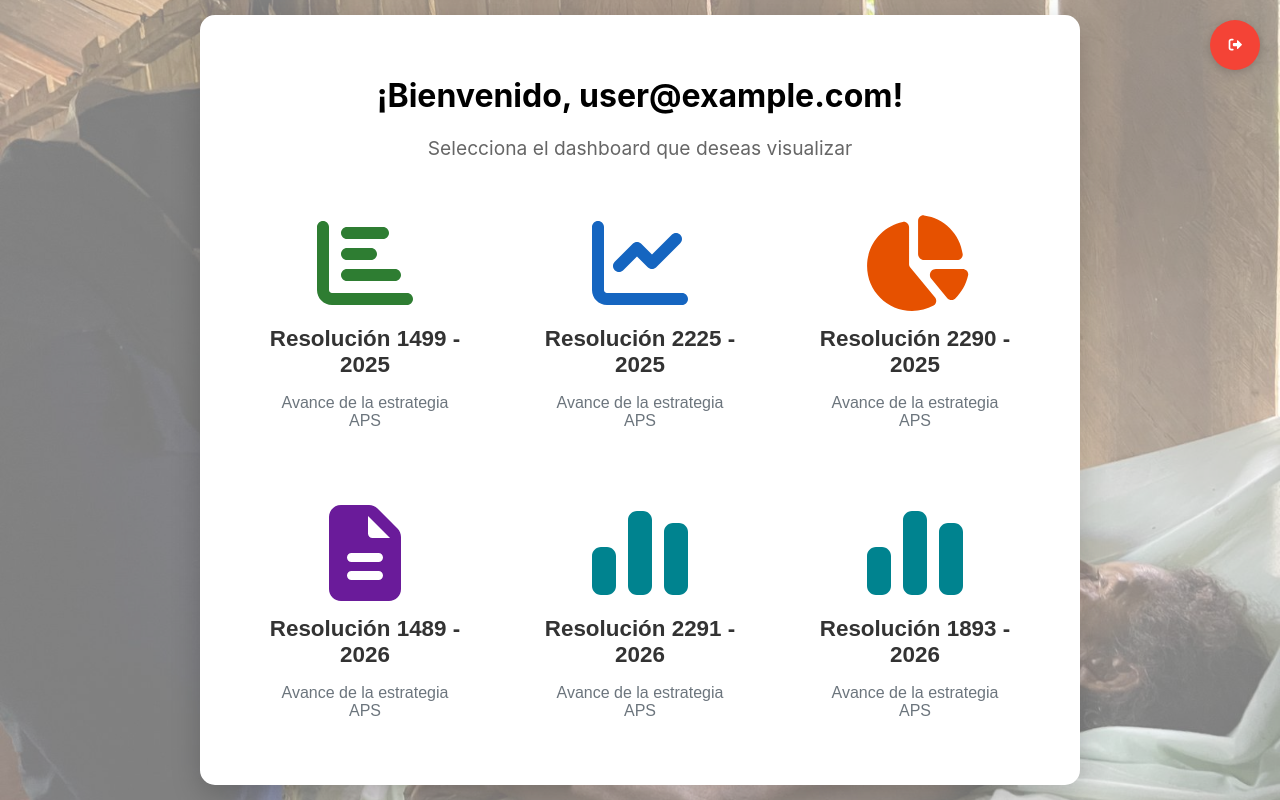
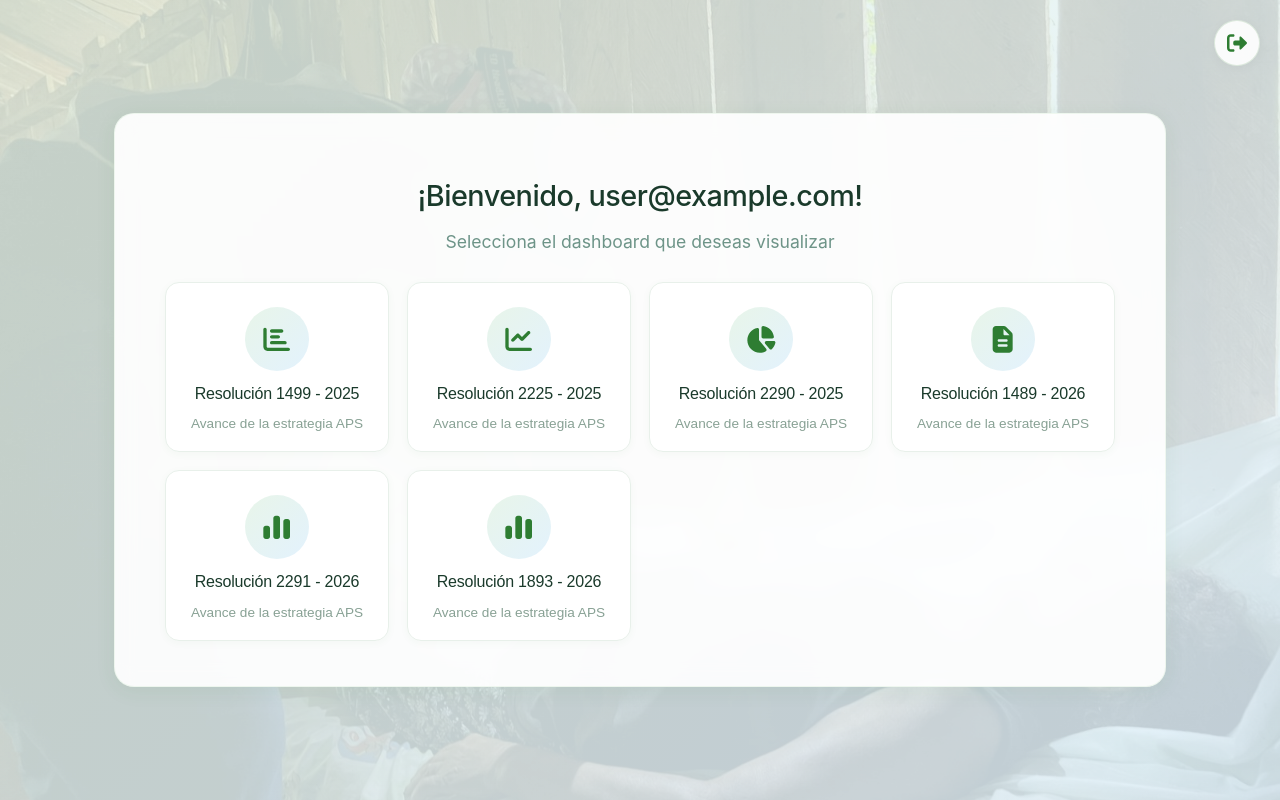
Before and after one commit to soutjkl/appApsNacional, a React (Create React App) app: page /dashboard in a window 1280 px wide. Built offline with nearby package versions, Linux system fonts and the light colour scheme; no server answers; the database is empty; sample sign-in values are in the browser's storage.

Commit message:
Enhance DashboardSelector styles and layout
Updated styles for dashboard selector, including background gradient, card appearance, and hover effects.

```diff
--- a/src/components/DashboardSelector.css
+++ b/src/components/DashboardSelector.css
@@ -5,6 +5,7 @@
   align-items: center;
   min-height: 100vh;
   position: relative;
+  background: linear-gradient(135deg, #e8f5e9 0%, #e3f2fd 100%);
 }
 
 .dashboard-selector-container::before {
@@ -15,88 +16,122 @@
   right: 0;
   bottom: 0;
   background: url('../img/img2.jpg') center/cover no-repeat;
-  opacity: 0.5; /* Ajusta la opacidad aquí */
+  opacity: 0.15;
   z-index: 0;
+}
+
+.welcome-card {
+  background: rgba(255, 255, 255, 0.92);
+  backdrop-filter: blur(10px);
+  border-radius: 20px;
+  position: relative;
+  box-shadow: 0 4px 20px rgba(46, 125, 50, 0.08);
+  padding: 45px 50px;
+  width: 100%;
+  max-width: 950px;
+  text-align: center;
+  z-index: 1;
+  border: 1px solid rgba(76, 175, 80, 0.08);
+}
+
+.welcome-card h1 {
+  white-space: nowrap;
+  overflow: visible;
+  text-overflow: clip;
+  max-width: 100%;
+  color: #1a3a2b;
+  margin-bottom: 8px;
+  font-weight: 500;
+  font-size: 1.8rem;
+  letter-spacing: -0.5px;
+}
+
+.welcome-card p {
+  color: #4a7a6b;
+  margin-bottom: 30px;
+  font-size: 1.1rem;
+  font-weight: 400;
+  opacity: 0.8;
+}
+
+.dashboard-options {
+  display: grid;
+  grid-template-columns: repeat(auto-fit, minmax(190px, 1fr));
+  gap: 18px;
+  margin-top: 15px;
+}
+
+.dashboard-option {
+  background: white;
+  border: 1px solid #e8f0ea;
+  border-radius: 14px;
+  padding: 24px 16px 20px;
+  cursor: pointer;
+  transition: all 0.25s ease;
+  text-align: center;
+  box-shadow: 0 2px 8px rgba(46, 125, 50, 0.04);
+}
+
+.dashboard-option:hover {
+  transform: translateY(-3px);
+  border-color: #81c784;
+  background: #fafffe;
+  box-shadow: 0 6px 20px rgba(46, 125, 50, 0.08);
 }
 
 .option-icon {
   display: flex;
   align-items: center;
   justify-content: center;
+  width: 64px;
+  height: 64px;
+  margin: 0 auto 14px;
+  background: linear-gradient(135deg, #e8f5e9 0%, #e3f2fd 100%);
+  border-radius: 50%;
+  transition: all 0.3s ease;
+}
+
+.dashboard-option:hover .option-icon {
+  transform: scale(1.05);
+  background: linear-gradient(135deg, #c8e6c9 0%, #bbdefb 100%);
+}
+
+.option-icon svg {
+  color: #2e7d32;
+  transition: color 0.3s ease;
+}
+
+.dashboard-option:hover .option-icon svg {
+  color: #1b5e20;
 }
 
 .option-icon-image {
-  width: 60%;
-  object-fit: cover;
+  width: 32px;
+  height: 32px;
+  object-fit: contain;
+  opacity: 0.7;
+  transition: all 0.3s ease;
 }
 
-.welcome-card {
-  background: white;
-  border-radius: 15px;
-  position: relative;
-  box-shadow: 0 10px 30px rgba(0, 0, 0, 0.2);
-  padding: 40px;
-  width: 100%;
-  max-width: 800px;
-  text-align: center;
-}
-/* En DashboardSelector.css */
-.welcome-card h1 {
-  white-space: nowrap;
-  overflow: visible;
-  text-overflow: clip;
-  max-width: 100%;
-}
-
-.welcome-card p {
-  color: #666;
-  margin-bottom: 30px;
-  font-size: 1.2rem;
-}
-
-.dashboard-options {
-  display: flex;
-  flex-wrap: wrap;
-  justify-content: center;
-  gap: 25px;
-  margin-top: 20px;
-}
-
-.dashboard-option {
-  background: white;
-  flex: 1;
-  min-width: 250px;
-  max-width: 300px;
-  border: none;
-  border-radius: 12px;
-  padding: 25px;
-  cursor: pointer;
-  transition: all 0.3s ease;
-  text-align: center;
-}
-
-.dashboard-option:hover {
-  transform: translateY(-5px);
-  box-shadow: 0 8px 25px rgba(0, 0, 0, 0.15);
-  background: #fcffee;
+.dashboard-option:hover .option-icon-image {
+  opacity: 1;
+  transform: scale(1.1);
 }
 
 .dashboard-option h3 {
-  color: #333;
-  margin: 15px 0 10px;
-  font-size: 1.4rem;
+  color: #1a3a2b;
+  margin: 10px 0 6px;
+  font-size: 1rem;
+  font-weight: 500;
+  letter-spacing: -0.2px;
 }
 
 .dashboard-option p {
-  color: #6c757d;
-  font-size: 1rem;
+  color: #6b8a7a;
+  font-size: 0.85rem;
   margin-bottom: 0;
-}
-
-.option-icon {
-  font-size: 3rem;
-  margin-bottom: 15px;
-  color: #2575fc;
+  font-weight: 400;
+  opacity: 0.8;
 }
 
 .logout-btn {
@@ -104,20 +139,92 @@
   top: 20px;
   right: 20px;
   z-index: 1000;
-  background-color: #f44336;
-  color: rgb(255, 255, 255);
-  border: none;
+  background: rgba(255, 255, 255, 0.9);
+  backdrop-filter: blur(8px);
+  color: #2e7d32;
+  border: 1px solid rgba(46, 125, 50, 0.15);
   border-radius: 50%;
-  width: 50px;
-  height: 50px;
+  width: 46px;
+  height: 46px;
   cursor: pointer;
-  box-shadow: 0 2px 10px rgba(0, 0, 0, 0.2);
   display: flex;
   justify-content: center;
   align-items: center;
   transition: all 0.3s ease;
+  font-size: 0;
+  box-shadow: 0 2px 12px rgba(0, 0, 0, 0.04);
 }
 
 .logout-btn:hover {
-  background: rgba(255, 0, 0, 0.3);
+  background: #e8f5e9;
+  border-color: #66bb6a;
+  transform: scale(1.05);
+  box-shadow: 0 4px 16px rgba(46, 125, 50, 0.1);
 }
+
+.logout-btn svg {
+  color: #2e7d32;
+  width: 20px;
+  height: 20px;
+}
+
+/* Responsive */
+@media (max-width: 768px) {
+  .welcome-card {
+    padding: 28px 20px;
+    margin: 20px;
+    border-radius: 16px;
+  }
+
+  .welcome-card h1 {
+    font-size: 1.3rem;
+    white-space: normal;
+  }
+
+  .welcome-card p {
+    font-size: 0.95rem;
+  }
+
+  .dashboard-options {
+    grid-template-columns: repeat(auto-fit, minmax(140px, 1fr));
+    gap: 12px;
+  }
+
+  .dashboard-option {
+    padding: 18px 12px 16px;
+  }
+
+  .option-icon {
+    width: 52px;
+    height: 52px;
+  }
+
+  .option-icon svg {
+    font-size: 1.6rem !important;
+  }
+
+  .dashboard-option h3 {
+    font-size: 0.85rem;
+  }
+
+  .dashboard-option p {
+    font-size: 0.75rem;
+  }
+
+  .logout-btn {
+    width: 40px;
+    height: 40px;
+    top: 12px;
+    right: 12px;
+  }
+}
+
+/* Estilos para los iconos de Font Awesome */
+.option-icon .fa-icon {
+  color: #2e7d32;
+  transition: color 0.3s ease;
+}
+
+.dashboard-option:hover .option-icon .fa-icon {
+  color: #1b5e20;
+}
```
